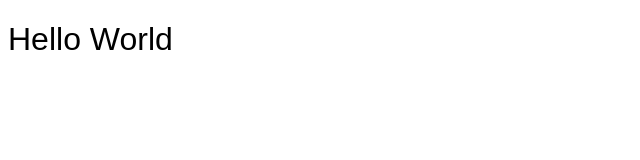
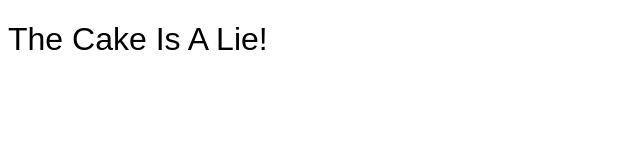
Before and after one commit to rockhowse/concourse-nginx, a plain HTML site: page index.html in a window 1280 px wide. Shown: the whole page, without its empty margins (0-640 px from the left). Drawn offline with Linux system fonts and the light colour scheme.

Commit message:
the cake is a lie

```diff
--- a/index.html
+++ b/index.html
@@ -14,7 +14,7 @@
 </head>
 <body>
     <h1>
-        Hello World
+        The Cake Is A Lie!
     </h1>
 </body>
 </html>
```
